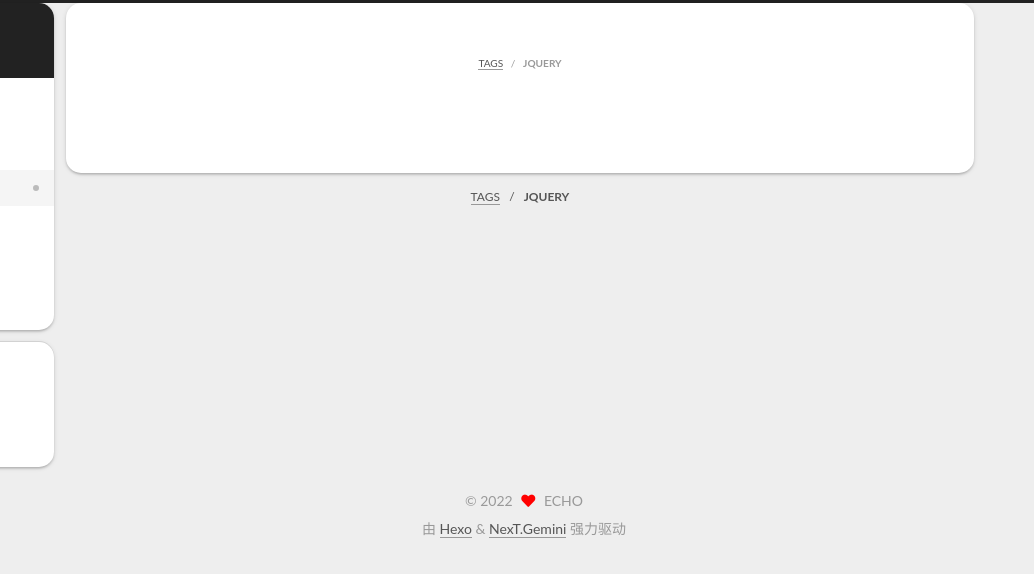
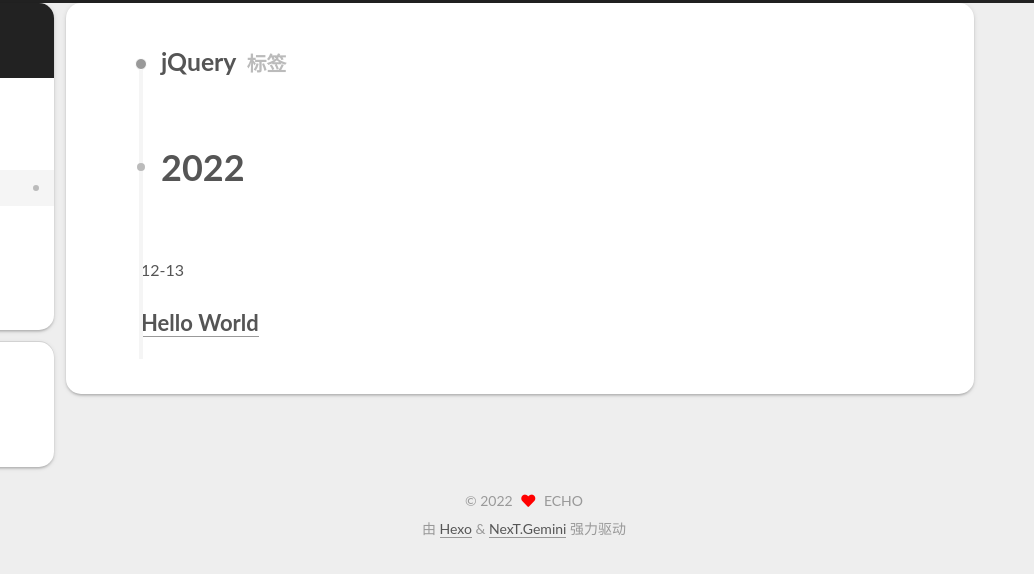
Before and after one commit to rongrongworking/rongrongworking.github.io, a plain HTML site: page tags/jQuery/index.html in a window 1280 px wide. Shown: the full height of the page, 246-1280 px from the left. Drawn offline with Linux system fonts and the light colour scheme; some packages are replaced by stand-ins of ours; a script that the page names is missing.

Commit message:
Site updated: 2022-12-14 02:53:46

```diff
--- a/tags/jQuery/index.html
+++ b/tags/jQuery/index.html
@@ -43,8 +43,7 @@
   };
 </script>
 
-  <title>undefined | ECHO BLOG
-</title>
+  <title>标签: jQuery | ECHO BLOG</title>
 
 
 
@@ -182,48 +181,51 @@
         <div class="content-wrap">
 
 
-          <div class="content page posts-expand">
+          <div class="content tag">
 
 
 
 
 
-    <div class="post-block" lang="zh-CN">
-      <header class="post-header">
-
-<h1 class="post-title" itemprop="name headline">
-</h1>
-
-<div class="post-meta">
-
-  <ul class="breadcrumb">
-
-            <li><a href="/tags/">TAGS</a></li>
-          <li>JQUERY</li>
-
-  </ul>
-
-</div>
-
-</header>
-
-
-
-
-      <div class="post-body">
-
+  <div class="post-block">
+    <div class="posts-collapse">
+      <div class="collection-title">
+        <h2 class="collection-header">jQuery
+          <small>标签</small>
+        </h2>
       </div>
 
 
+    <div class="collection-year">
+      <h1 class="collection-header">2022</h1>
+    </div>
+
+  <article class="my-post post-type-normal" itemscope itemtype="http://schema.org/Article">
+    <header class="my-post-header">
+
+      <div class="my-post-meta">
+        <time class="my-post-time" itemprop="dateCreated"
+              datetime="2022-12-13T19:38:14+08:00"
+              content="2022-12-13">
+          12-13
+        </time>
+      </div>
+
+      <h2 class="my-post-title">
+          <a class="my-post-title-link" href="/2022/12/13/hello-world/" itemprop="url">
+
+              <span itemprop="name">Hello World</span>
+
+          </a>
+      </h2>
+
+    </header>
+  </article>
 
     </div>
+  </div>
 
-  <ul class="breadcrumb">
 
-            <li><a href="/tags/">TAGS</a></li>
-          <li>JQUERY</li>
-
-  </ul>
 
 
 
```
Also changed, not shown: tags/表单验证/index.html (+34 -32 lines), tags/表格/index.html (+34 -32 lines).
